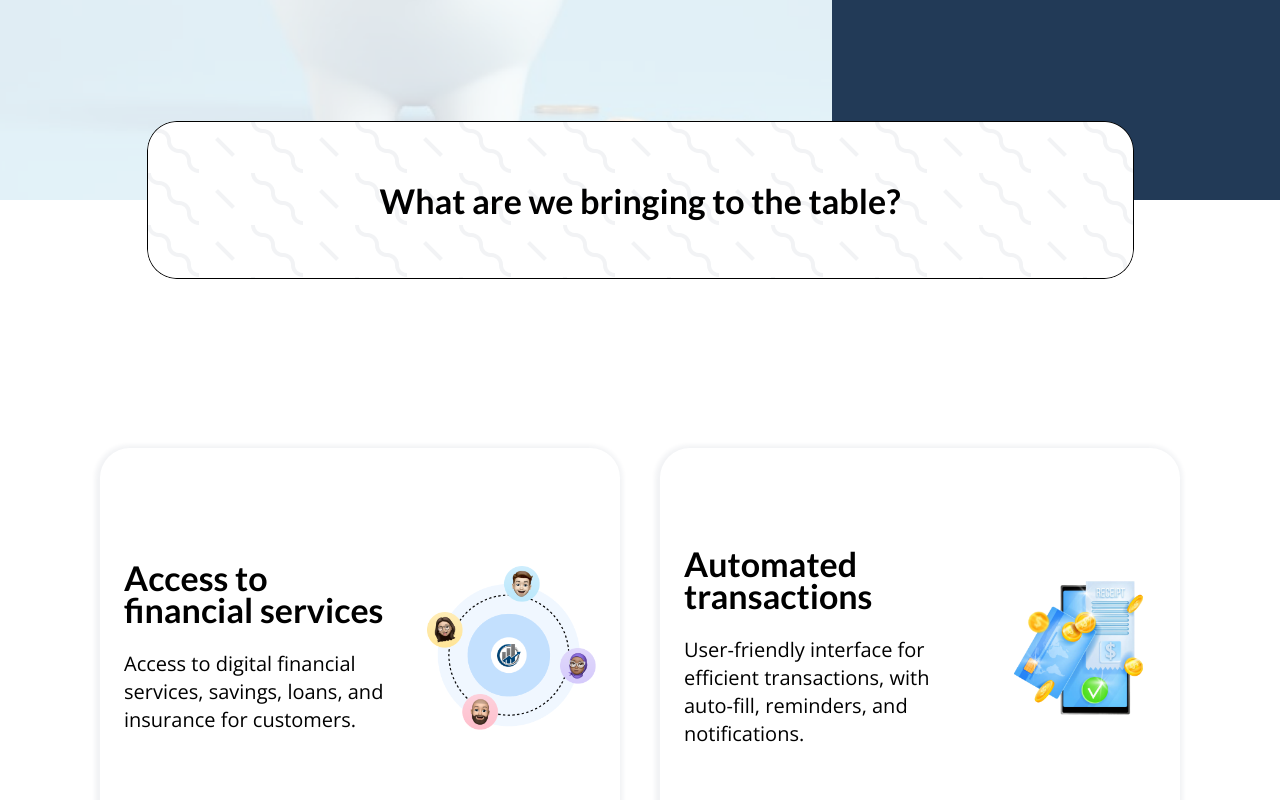
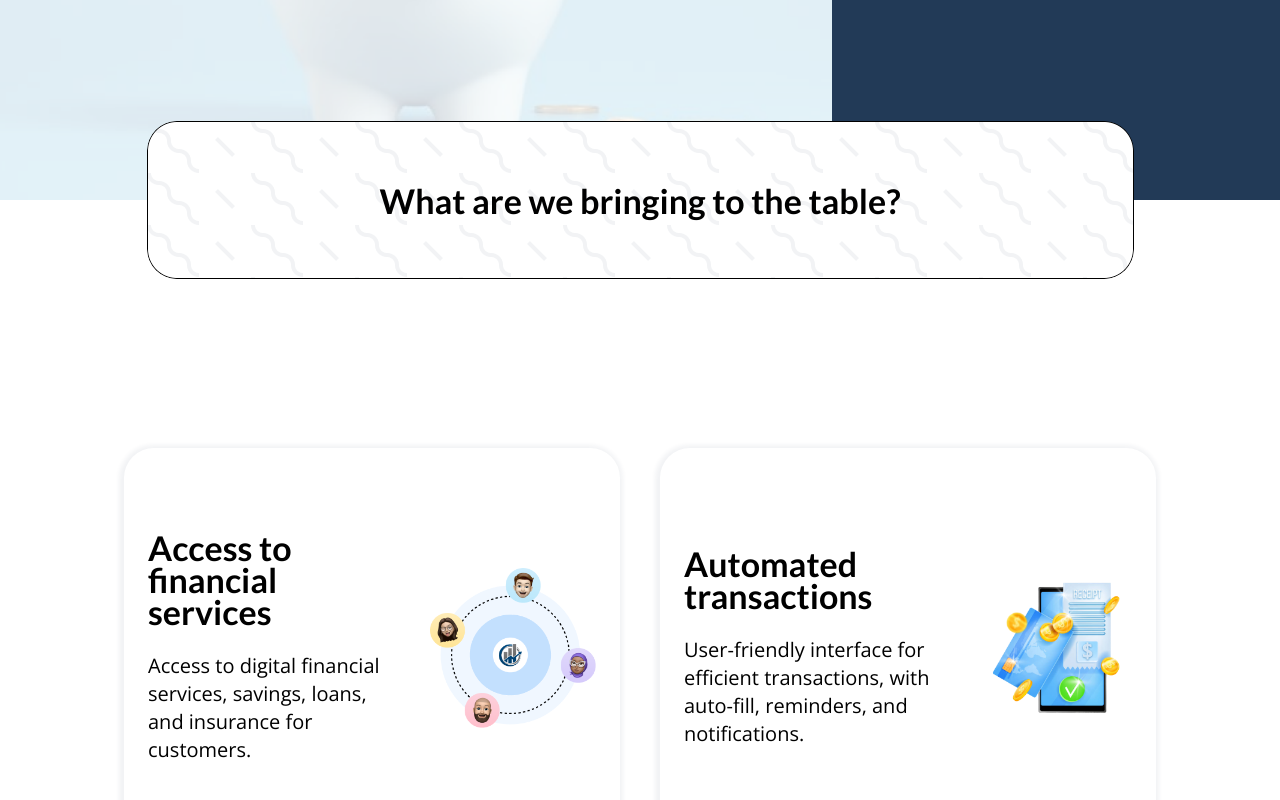
Before and after one commit to CodeBstack/swidex-website, a Next.js app: page / in a window 1280 px wide. Shown: the part 600-1400 px from the top of the page. Built offline with nearby package versions, Linux system fonts and the light colour scheme.

Commit message:
added bar

```diff
--- a/src/pages/scenes/WhatWeOfferSection.jsx
+++ b/src/pages/scenes/WhatWeOfferSection.jsx
@@ -6,8 +6,7 @@ const WhatWeOfferSection = () => {
 
     return (
         <section id='section_2' className='min-h-screen w-full  md:px-10 xl:px-[100px] pb-[95px]'>
-            {/* <div className="px-4 sm:px-6"> */}
-
+            <div className="px-4 sm:px-6">
                 <div className="hidden -mt-[79px] font-Lato  translate-x-[0%] h-[158px] font-semibold text-[34px] xl:flex justify-center items-center w-full max-w-[987px] mx-auto rounded-[30px] bg-what-we-are-bringing-section bg-cover text-black">
                     What are we bringing to the table?
                 </div>
@@ -24,7 +23,7 @@ const WhatWeOfferSection = () => {
                         />
                     )}
                 </div>
-            {/* </div> */}
+            </div>
 
 
             <div className="relative bg-primary mt-[106px] md:rounded-[30px] px-4 sm:px-6 pt-6 flex flex-col-reverse 2xl:flex-row gap-16 2xl:gap-[92px] md:px-10 md:pt-10 xl:pt-[220px] 2xl:pt-0 xl:px-[108px] ">
```
